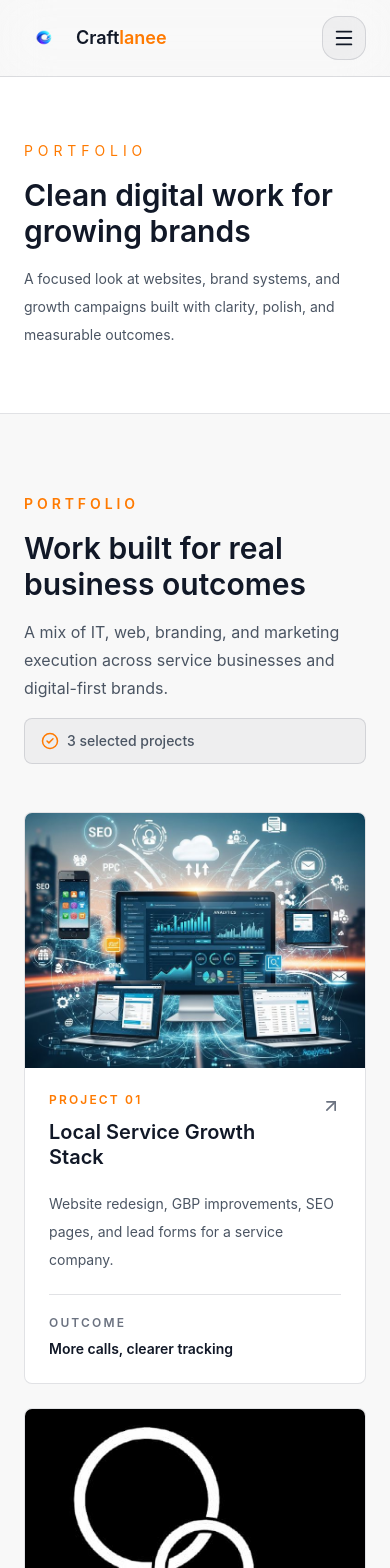
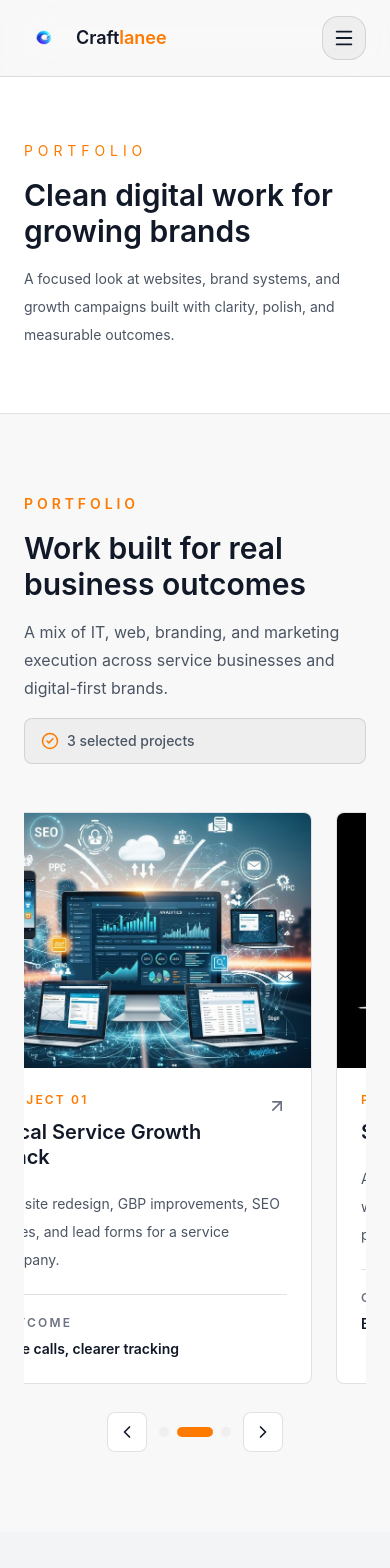
Before and after one commit to craftlanee-tech/craftlanee, a Next.js app: page /portfolio in a window 390 px wide. Shown: the top 1568 px of the page. Built offline with nearby package versions, Linux system fonts and the light colour scheme.

Commit message:
feat: Update courosel functionality

```diff
--- a/src/components/PortfolioGrid.tsx
+++ b/src/components/PortfolioGrid.tsx
@@ -1,11 +1,136 @@
+'use client';
+
 import Image from 'next/image';
-import { ArrowUpRight, CheckCircle2 } from 'lucide-react';
+import { ArrowUpRight, CheckCircle2, ChevronLeft, ChevronRight } from 'lucide-react';
+import type { PointerEvent } from 'react';
+import { useCallback, useEffect, useRef, useState } from 'react';
 import { getContent } from '../lib/content';
 
 const content = getContent();
 const portfolioItems = content.portfolio.items;
 
 export default function PortfolioGrid() {
+  const [activeIndex, setActiveIndex] = useState(0);
+  const [isInteracting, setIsInteracting] = useState(false);
+  const [hasOverflow, setHasOverflow] = useState(false);
+  const trackRef = useRef<HTMLDivElement>(null);
+  const pointerStartX = useRef<number | null>(null);
+
+  const updateOverflowState = useCallback(() => {
+    const track = trackRef.current;
+
+    if (!track) {
+      return;
+    }
+
+    setHasOverflow(track.scrollWidth > track.clientWidth + 2);
+  }, []);
+
+  const scrollToItem = useCallback((index: number) => {
+    const track = trackRef.current;
+    const item = track?.children[index] as HTMLElement | undefined;
+
+    if (!track || !item) {
+      return;
+    }
+
+    track.scrollTo({
+      left: item.offsetLeft,
+      behavior: 'smooth',
+    });
+  }, []);
+
+  const showItem = useCallback(
+    (index: number) => {
+      const nextIndex = (index + portfolioItems.length) % portfolioItems.length;
+      setActiveIndex(nextIndex);
+      scrollToItem(nextIndex);
+    },
+    [scrollToItem],
+  );
+
+  const showPrevious = useCallback(() => {
+    showItem(activeIndex - 1);
+  }, [activeIndex, showItem]);
+
+  const showNext = useCallback(() => {
+    showItem(activeIndex + 1);
+  }, [activeIndex, showItem]);
+
+  const pauseBriefly = () => {
+    setIsInteracting(true);
+    window.setTimeout(() => setIsInteracting(false), 1200);
+  };
+
+  useEffect(() => {
+    updateOverflowState();
+    window.addEventListener('resize', updateOverflowState);
+
+    return () => window.removeEventListener('resize', updateOverflowState);
+  }, [updateOverflowState]);
+
+  useEffect(() => {
+    if (hasOverflow) {
+      return;
+    }
+
+    setActiveIndex(0);
+    trackRef.current?.scrollTo({ left: 0, behavior: 'smooth' });
+  }, [hasOverflow]);
+
+  useEffect(() => {
+    if (!hasOverflow || isInteracting) {
+      return;
+    }
+
+    const timer = window.setInterval(() => {
+      setActiveIndex((currentIndex) => {
+        const nextIndex = (currentIndex + 1) % portfolioItems.length;
+        scrollToItem(nextIndex);
+        return nextIndex;
+      });
+    }, 3500);
+
+    return () => window.clearInterval(timer);
+  }, [hasOverflow, isInteracting, scrollToItem]);
+
+  const handlePointerDown = (event: PointerEvent<HTMLDivElement>) => {
+    if (!hasOverflow) {
+      return;
+    }
+
+    pointerStartX.current = event.clientX;
+    setIsInteracting(true);
+  };
+
+  const handlePointerUp = (event: PointerEvent<HTMLDivElement>) => {
+    if (!hasOverflow || pointerStartX.current === null) {
+      return;
+    }
+
+    const swipeDistance = event.clientX - pointerStartX.current;
+    pointerStartX.current = null;
+
+    if (swipeDistance > 48) {
+      showPrevious();
+    } else if (swipeDistance < -48) {
+      showNext();
+    } else {
+      scrollToItem(activeIndex);
+    }
+
+    pauseBriefly();
+  };
+
+  const handlePointerLeave = () => {
+    if (!hasOverflow) {
+      return;
+    }
+
+    pointerStartX.current = null;
+    pauseBriefly();
+  };
+
   return (
     <section className="bg-theme-background px-6 py-20 sm:px-10">
       <div className="mx-auto max-w-7xl">
@@ -22,18 +147,44 @@ export default function PortfolioGrid() {
           </div>
         </div>
 
-        <div className="grid gap-6 md:grid-cols-3">
+        <div className="relative">
+          {hasOverflow ? (
+            <button
+              type="button"
+              aria-label="Show previous portfolio project"
+              onClick={() => {
+                showPrevious();
+                pauseBriefly();
+              }}
+              onMouseEnter={() => setIsInteracting(true)}
+              onMouseLeave={() => setIsInteracting(false)}
+              className="absolute left-0 top-1/2 z-10 hidden h-11 w-11 -translate-x-1/2 -translate-y-1/2 items-center justify-center rounded-lg border border-theme bg-theme-surface text-theme-primary shadow-lg transition hover:border-brand-primary/50 hover:text-brand-primary md:inline-flex"
+            >
+              <ChevronLeft size={22} />
+            </button>
+          ) : null}
+
+          <div
+            ref={trackRef}
+            onPointerDown={handlePointerDown}
+            onPointerUp={handlePointerUp}
+            onPointerCancel={handlePointerLeave}
+            onPointerLeave={handlePointerLeave}
+            onMouseEnter={() => setIsInteracting(true)}
+            onMouseLeave={() => setIsInteracting(false)}
+            className={`flex gap-6 overflow-hidden scroll-smooth ${hasOverflow ? 'snap-x snap-mandatory touch-pan-y' : ''}`}
+          >
             {portfolioItems.map((item, index) => (
               <article
                 key={item.title}
-              className="group overflow-hidden rounded-lg border border-theme bg-theme-surface transition duration-300 hover:-translate-y-1 hover:border-brand-primary/45"
+                className="group min-w-full snap-start overflow-hidden rounded-lg border border-theme bg-theme-surface transition duration-300 hover:-translate-y-1 hover:border-brand-primary/45 md:min-w-[calc(50%-12px)] lg:min-w-[calc(33.333%-16px)]"
               >
                 <div className="relative aspect-[4/3] overflow-hidden bg-theme-surface-alt">
                   <Image
                     src={item.image}
                     alt={item.title}
                     fill
-                  sizes="(max-width: 768px) 100vw, 33vw"
+                    sizes="(max-width: 768px) 100vw, (max-width: 1024px) 50vw, 33vw"
                     priority={index === 0}
                     className="object-cover transition duration-500 group-hover:scale-105"
                   />
@@ -59,6 +210,69 @@ export default function PortfolioGrid() {
               </article>
             ))}
           </div>
+
+          {hasOverflow ? (
+            <button
+              type="button"
+              aria-label="Show next portfolio project"
+              onClick={() => {
+                showNext();
+                pauseBriefly();
+              }}
+              onMouseEnter={() => setIsInteracting(true)}
+              onMouseLeave={() => setIsInteracting(false)}
+              className="absolute right-0 top-1/2 z-10 hidden h-11 w-11 translate-x-1/2 -translate-y-1/2 items-center justify-center rounded-lg border border-theme bg-theme-surface text-theme-primary shadow-lg transition hover:border-brand-primary/50 hover:text-brand-primary md:inline-flex"
+            >
+              <ChevronRight size={22} />
+            </button>
+          ) : null}
+        </div>
+
+        {hasOverflow ? (
+          <div className="mt-7 flex items-center justify-center gap-3">
+            <button
+              type="button"
+              aria-label="Show previous portfolio project"
+              onClick={() => {
+                showPrevious();
+                pauseBriefly();
+              }}
+              className="inline-flex h-10 w-10 items-center justify-center rounded-lg border border-theme bg-theme-surface text-theme-primary transition hover:border-brand-primary/50 hover:text-brand-primary md:hidden"
+            >
+              <ChevronLeft size={20} />
+            </button>
+
+            <div className="flex items-center gap-2">
+              {portfolioItems.map((item, index) => (
+                <button
+                  key={item.title}
+                  type="button"
+                  aria-label={`Show ${item.title}`}
+                  aria-current={activeIndex === index}
+                  onClick={() => {
+                    showItem(index);
+                    pauseBriefly();
+                  }}
+                  className={`h-2.5 rounded-full transition-all ${
+                    activeIndex === index ? 'w-9 bg-brand-primary' : 'w-2.5 bg-theme-surface-soft hover:bg-brand-primary/60'
+                  }`}
+                />
+              ))}
+            </div>
+
+            <button
+              type="button"
+              aria-label="Show next portfolio project"
+              onClick={() => {
+                showNext();
+                pauseBriefly();
+              }}
+              className="inline-flex h-10 w-10 items-center justify-center rounded-lg border border-theme bg-theme-surface text-theme-primary transition hover:border-brand-primary/50 hover:text-brand-primary md:hidden"
+            >
+              <ChevronRight size={20} />
+            </button>
+          </div>
+        ) : null}
       </div>
     </section>
   );
```
Lines whose indentation alone changed are shown as unchanged.
